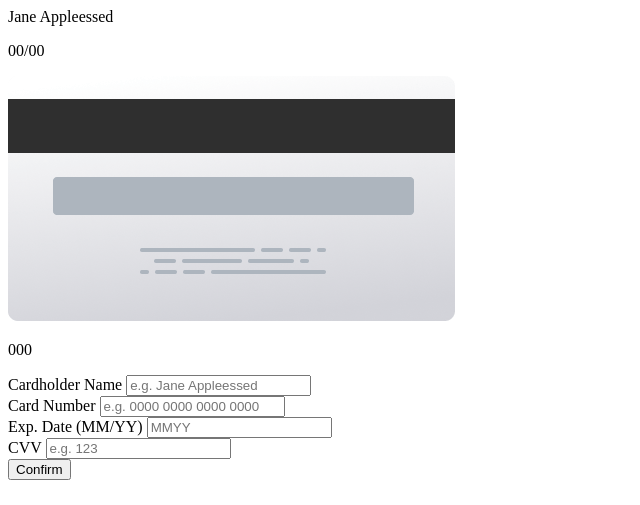
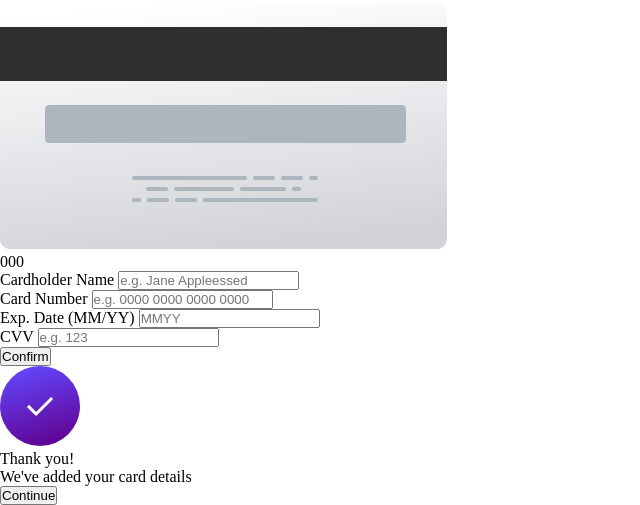
Before and after one commit to matinicotra/inputConMascara, a plain HTML site: page index.html in a window 1280 px wide. Shown: the part 350-855 px from the top of the page, without its empty margins (0-640 px from the left). Drawn offline with Linux system fonts and the light colour scheme.

Commit message:
estructura seccion thankyou

```diff
--- a/index.html
+++ b/index.html
@@ -24,10 +24,10 @@
                 <img src="./img/bg-card-front.png" alt="Frente tarjeta">
                 <div class="card-front__data">
                     <img src="./img/card-logo.svg" alt="">
-                    <p class="card-number">0000 0000 0000 0000</p>
+                    <p class="card-number" id="card-number">0000 0000 0000 0000</p>
                     <div class="card-front__name_date">
-                        <p class="card-name">Jane Appleessed</p>
-                        <p class="card-date">00/00</p>
+                        <p class="card-name" id="card-name">Jane Appleessed</p>
+                        <p class="card-date" id="card-date">00/00</p>
                     </div>
                 </div>
             </div>
@@ -35,7 +35,7 @@
             <div class="card-back">
                 <img src="./img/bg-card-back.png" alt="Dorso tarjeta">
                 <div class="card-back__data">
-                    <p class="card-cvv">000</p>
+                    <p class="card-cvv" id="card-cvv">000</p>
                 </div>
             </div>
         </div>
@@ -65,6 +65,13 @@
         </form>
     </div>
 
+    <div class="than-you">
+        <img src="./img/icon-complete.svg" alt="icon completed">
+        <p class="thank-you-title">Thank you!</p>
+        <p class="thank-you-text">We've added your card details</p>
+        <button class="button">Continue</button>
+    </div>
+
 
 
     <script src="main.js"></script>
--- a/style.css
+++ b/style.css
@@ -0,0 +1,5 @@
+* {
+    margin: 0;
+    padding: 0;
+    box-sizing: border-box;
+}
```
